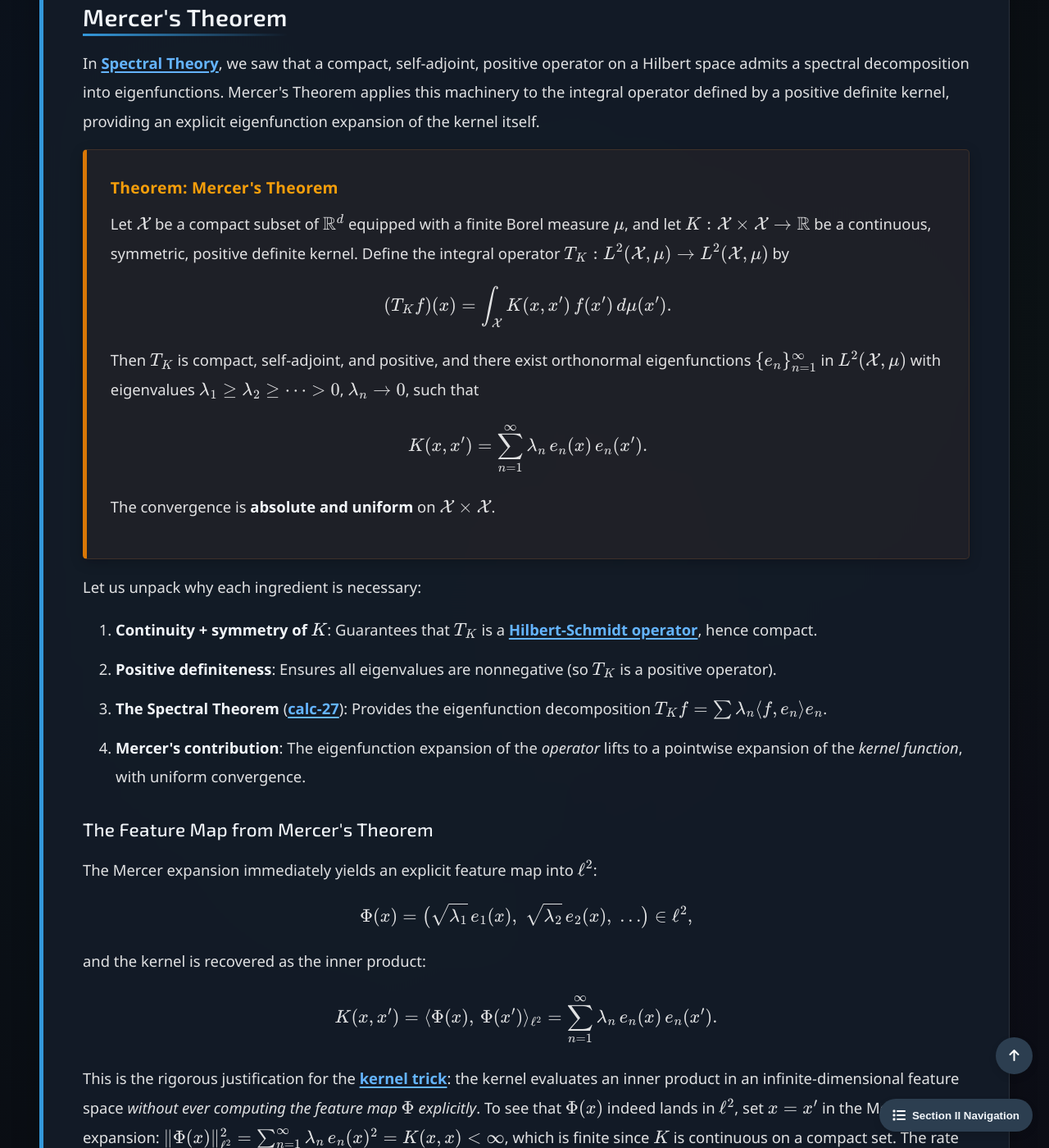
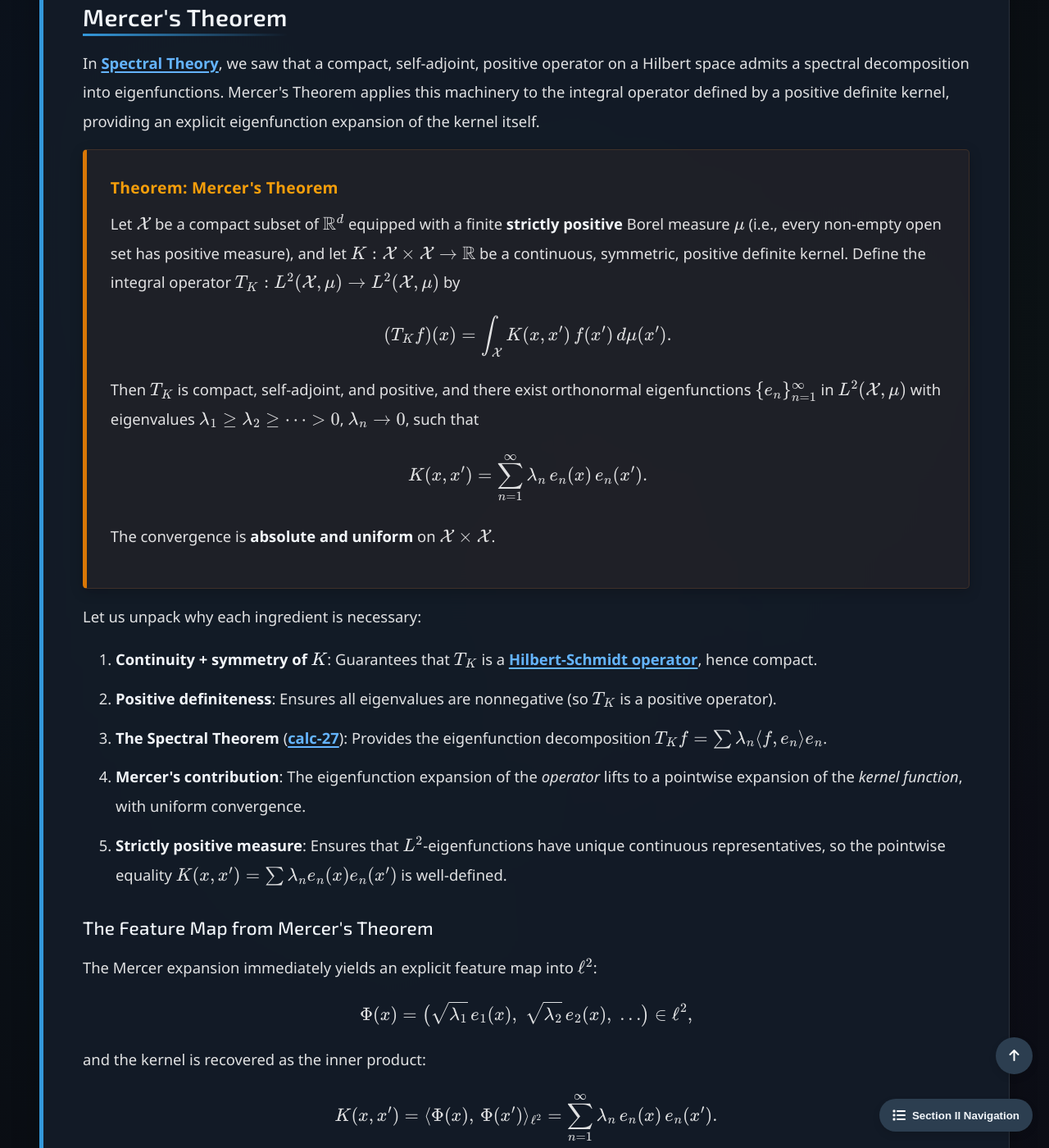
Before and after one commit to Yusukey01/yusukey01.github.io, a Jekyll site: the page built from Mathematics/Calculus/rkhs.html, in a window 1280 px wide and 1400 px high, scrolled down 4298 px. Shown: the whole window at 82% size. Built offline with Jekyll 4.4.1, drawn with Linux system fonts in a browser that asks for light colours.

Commit message:
fix explanations

```diff
--- a/Mathematics/Calculus/rkhs.html
+++ b/Mathematics/Calculus/rkhs.html
@@ -218,9 +218,9 @@ uses_python: false
                 <div class="theorem">
                     <span class="theorem-title">Theorem: Mercer's Theorem</span>
                     <p>
-                        Let \(\mathcal{X}\) be a compact subset of \(\mathbb{R}^d\) equipped with a
-                        finite Borel measure \(\mu\), and let \(K : \mathcal{X} \times \mathcal{X} \to \mathbb{R}\)
-                        be a continuous, symmetric, positive definite kernel.
+                        Let \(\mathcal{X}\) be a compact subset of \(\mathbb{R}^d\) equipped with a finite <strong>strictly positive</strong>
+                        Borel measure \(\mu\) (i.e., every non-empty open set has positive measure), and let
+                        \(K : \mathcal{X} \times \mathcal{X} \to \mathbb{R}\) be a continuous, symmetric, positive definite kernel.
                         Define the integral operator \(T_K : L^2(\mathcal{X}, \mu) \to L^2(\mathcal{X}, \mu)\) by
                         \[
                         (T_K f)(x) = \int_{\mathcal{X}} K(x, x')\, f(x')\, d\mu(x').
@@ -253,6 +253,9 @@ uses_python: false
                     <li><strong>Mercer's contribution</strong>: The eigenfunction expansion of the
                         <em>operator</em> lifts to a pointwise expansion of the <em>kernel function</em>,
                         with uniform convergence.</li>
+                    <li><strong>Strictly positive measure</strong>: Ensures that \(L^2\)-eigenfunctions
+                        have unique continuous representatives, so the pointwise equality
+                        \(K(x,x') = \sum \lambda_n e_n(x) e_n(x')\) is well-defined.</li>
                 </ol>
 
                 <h3>The Feature Map from Mercer's Theorem</h3>
```
